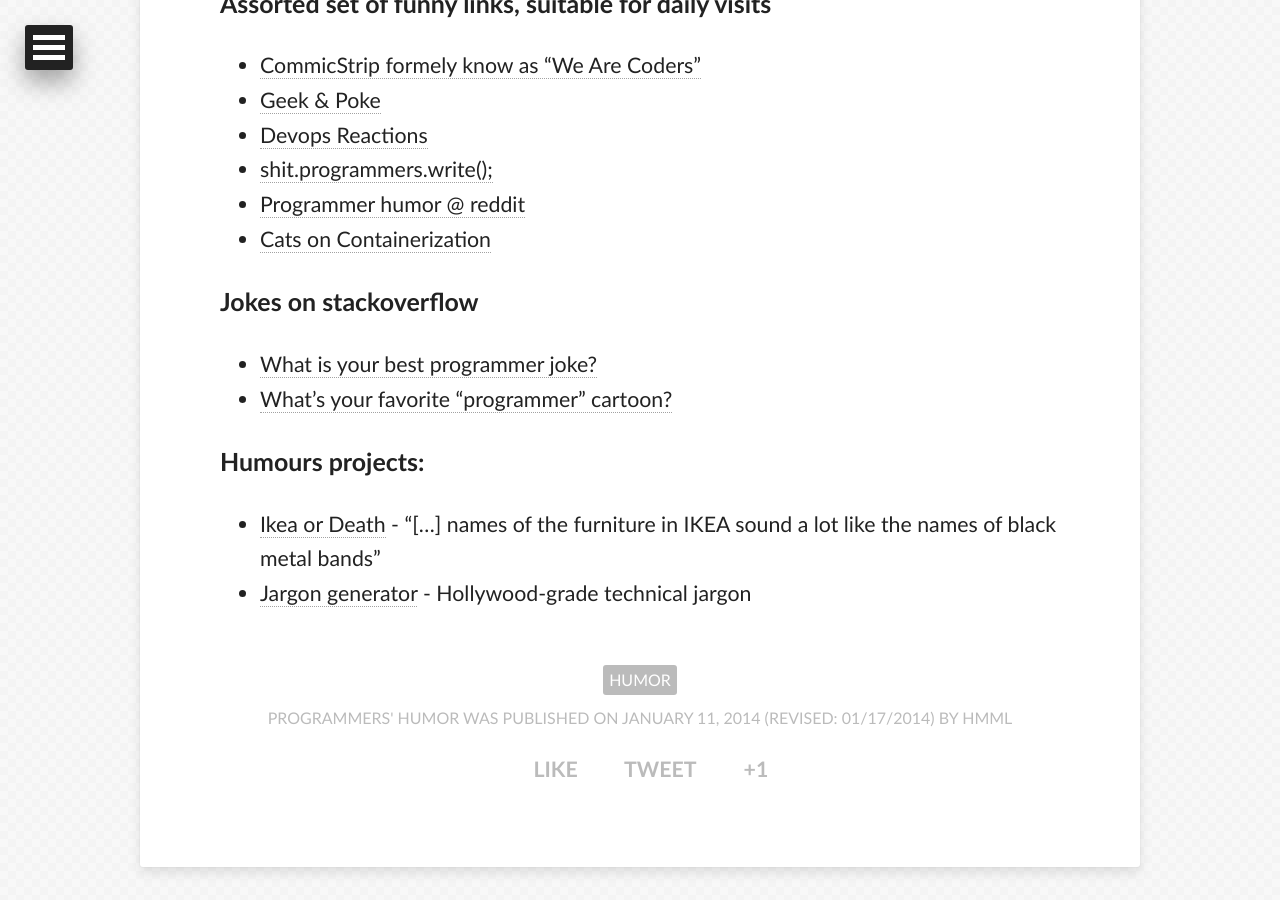
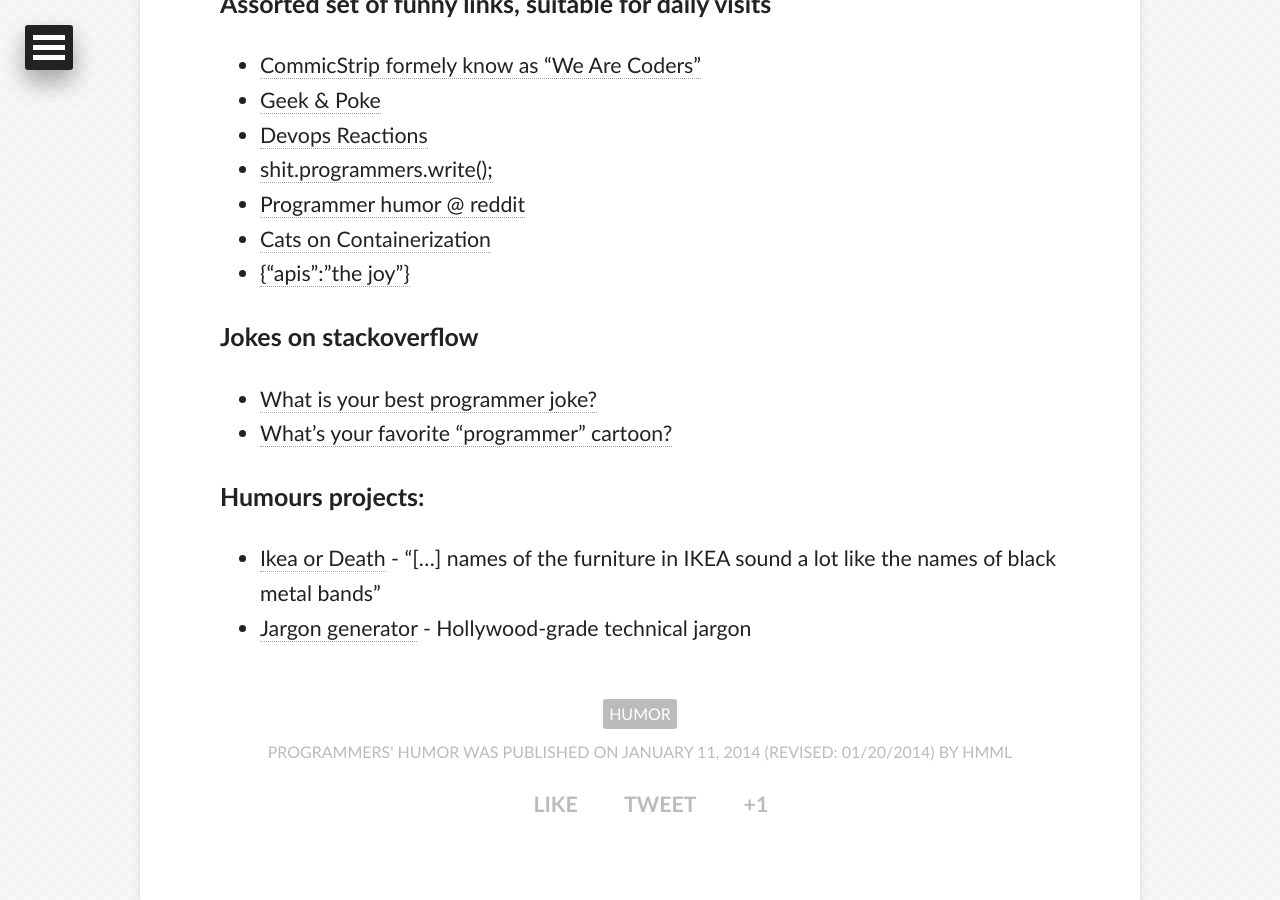
Before and after one commit to hmml/hmml.github.io, a Jekyll site: the page built from _posts/2014-01-11-programmers-humor.md, in a window 1280 px wide and 900 px high, scrolled down 361 px. Built offline with Jekyll 4.4.1, drawn with Linux system fonts in a browser that asks for light colours; nearby versions of some CDN libraries.

Commit message:
Updated humor post.

```diff
--- a/_posts/2014-01-11-programmers-humor.md
+++ b/_posts/2014-01-11-programmers-humor.md
@@ -2,7 +2,7 @@
 layout: post
 title: Programmers' humor
 description: "Things you find funny if you're a programmer."
-modified: 2014-01-17
+modified: 2014-01-20
 tags: [humor]
 comments: false
 share: true
@@ -16,6 +16,7 @@
  - [shit.programmers.write();](http://shitprogrammerswrite.com)
  - [Programmer humor @ reddit](http://www.reddit.com/r/ProgrammerHumor/)
  - [Cats on Containerization](http://containercats.tumblr.com)
+ - [{"apis":"the joy"}](http://apijoy.tumblr.com)
 
 ### Jokes on stackoverflow
 
```
